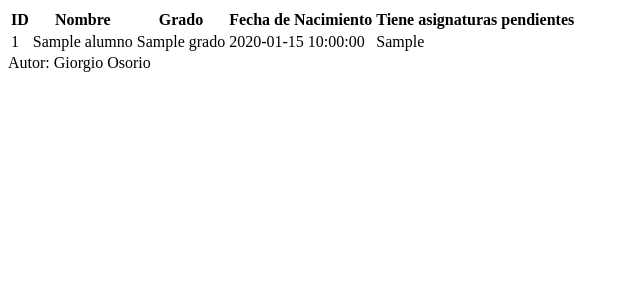
After one commit to GNicolas21/AlumnosCRUD-FASTAPI, a FastAPI app: template src/templates/alumnos/alumnos.html in a window 1280 px wide. The commit adds this page. Shown: the top 300 px of the page, without its empty margins (0-640 px from the left). Run offline with FastAPI, Linux system fonts and the light colour scheme; the template is opened without the code that fills it: most values are stand-ins (such as "Sample title", 1, 10 or a date in 2020); parts of the project's set-up code (start-up, migrations or seed data) failed here and were passed over.

Commit message:
Implementar rutas y plantillas.

```diff
--- a/src/main.py
+++ b/src/main.py
@@ -4,6 +4,8 @@ from contextlib import asynccontextmanager
 from fastapi.staticfiles import StaticFiles
 from fastapi.templating import Jinja2Templates
 from sqlmodel import Session, select
+from fastapi.requests import Request
+from fastapi.responses import HTMLResponse
 
 
 from src.data.db import init_db, get_sesion
@@ -26,9 +28,22 @@ SessionDep = Annotated[Session, Depends(get_sesion)]
 # Crear la instancia de la aplicación FastAPI
 app = FastAPI(lifespan=lifespan)
 
+# Configuración de archivos estáticos y plantillas
+# http://127.0.0.1:8000/static/static.html
 app.mount("/static", StaticFiles(directory="src/static"), name="static")
 templates = Jinja2Templates(directory="src/templates")
 
+#Ruta para página principal
+@app.get("/", response_class=HTMLResponse)
+async def root(request: Request):
+    return templates.TemplateResponse("index.html", {"request": request})
+
+
+@app.get("/alumnos", response_class=HTMLResponse)
+async def ver_alumnos(request: Request, session: SessionDep):
+    repo = AlumnosRepository(session)
+    alumnos = repo.get_all_alumnos()
+    return templates.TemplateResponse("alumnos/alumnos.html", {"request": request, "alumnos":alumnos})
 
 # Endpoint para listar todos los alumnos
 @app.get("/alumnos", response_model = list[AlumnoResponse])
--- a/src/static/css/styles.css
+++ b/src/static/css/styles.css
@@ -1,4 +1,5 @@
-body{
+body {
     font-family: Arial, sans-serif;
-    background-color: #f4f4f4;
+    background-color: #b42d2d;
+    color: #1815a5;
 }
--- /dev/null
+++ b/src/templates/alumnos/alumnos.html
@@ -0,0 +1,21 @@
+{% extends "fragments/base.html" %} {% block title%}Alumnos{% endblock %} {%
+block content %}
+<table>
+  <tr>
+    <th>ID</th>
+    <th>Nombre</th>
+    <th>Grado</th>
+    <th>Fecha de Nacimiento</th>
+    <th>Tiene asignaturas pendientes</th>
+  </tr>
+  {% for alumno in alumnos %}
+  <tr>
+    <td>{{ alumno.id }}</td>
+    <td>{{ alumno.nombre }}</td>
+    <td>{{ alumno.grado }}</td>
+    <td>{{ alumno.fecha_nacimiento }}</td>
+    <td>{{ alumno.tiene_asignaturas_pendientes }}</td>
+  </tr>
+  {% endfor %}
+</table>
+{% endblock %} {% block footer %} Autor: Giorgio Osorio {% endblock %}
--- /dev/null
+++ b/src/templates/fragments/base.html
@@ -0,0 +1,16 @@
+<!doctype html>
+<html lang="en">
+  <head>
+    <meta charset="UTF-8" />
+    <meta name="viewport" content="width=device-width, initial-scale=1.0" />
+    {% block head %}
+    <title>{% block title %}{% endblock %}</title>
+    {% endblock %}
+  </head>
+  <body>
+    <div id="content">
+      {% block content %} contenido por defecto {% endblock %}
+    </div>
+    <footer>{% block footer %} {% endblock %}</footer>
+  </body>
+</html>
```
Also changed, not shown: src/static/static.html (+8 -7 lines), src/templates/index.html (added, +12 -0 lines).
